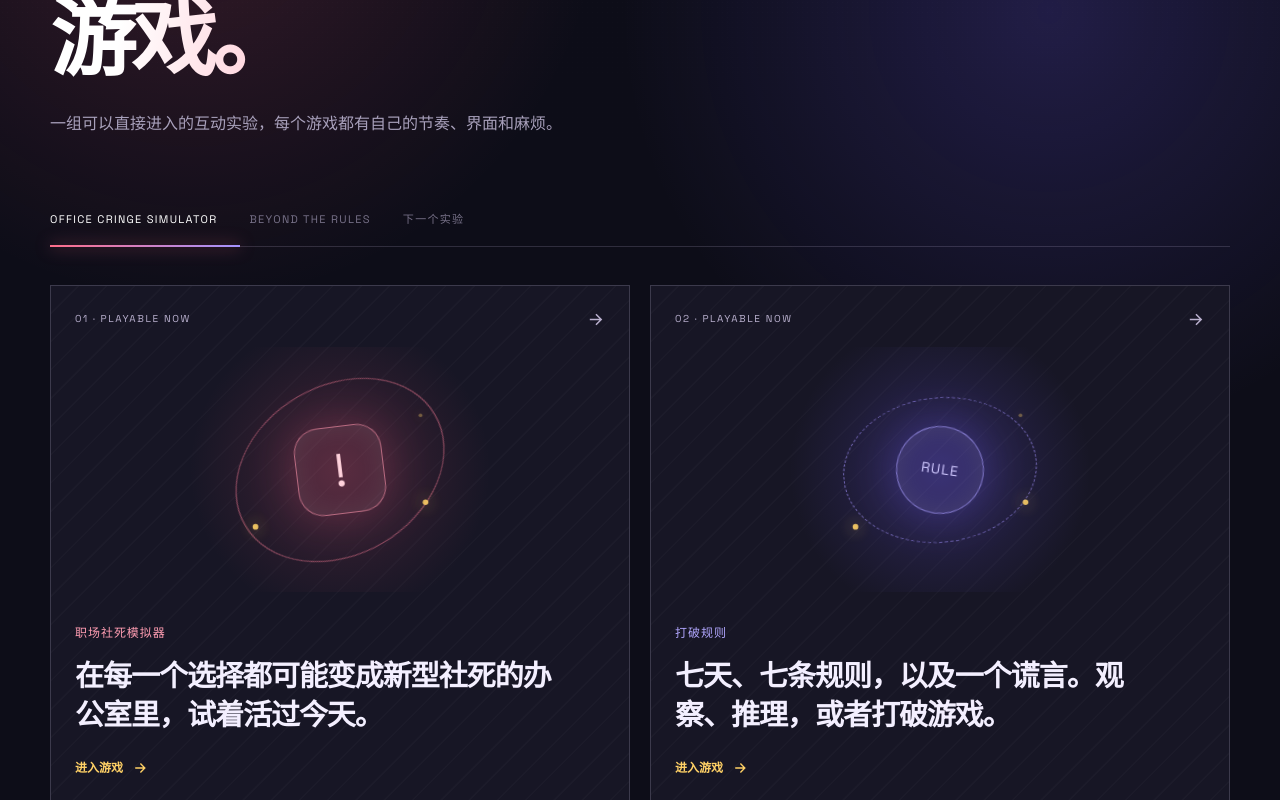
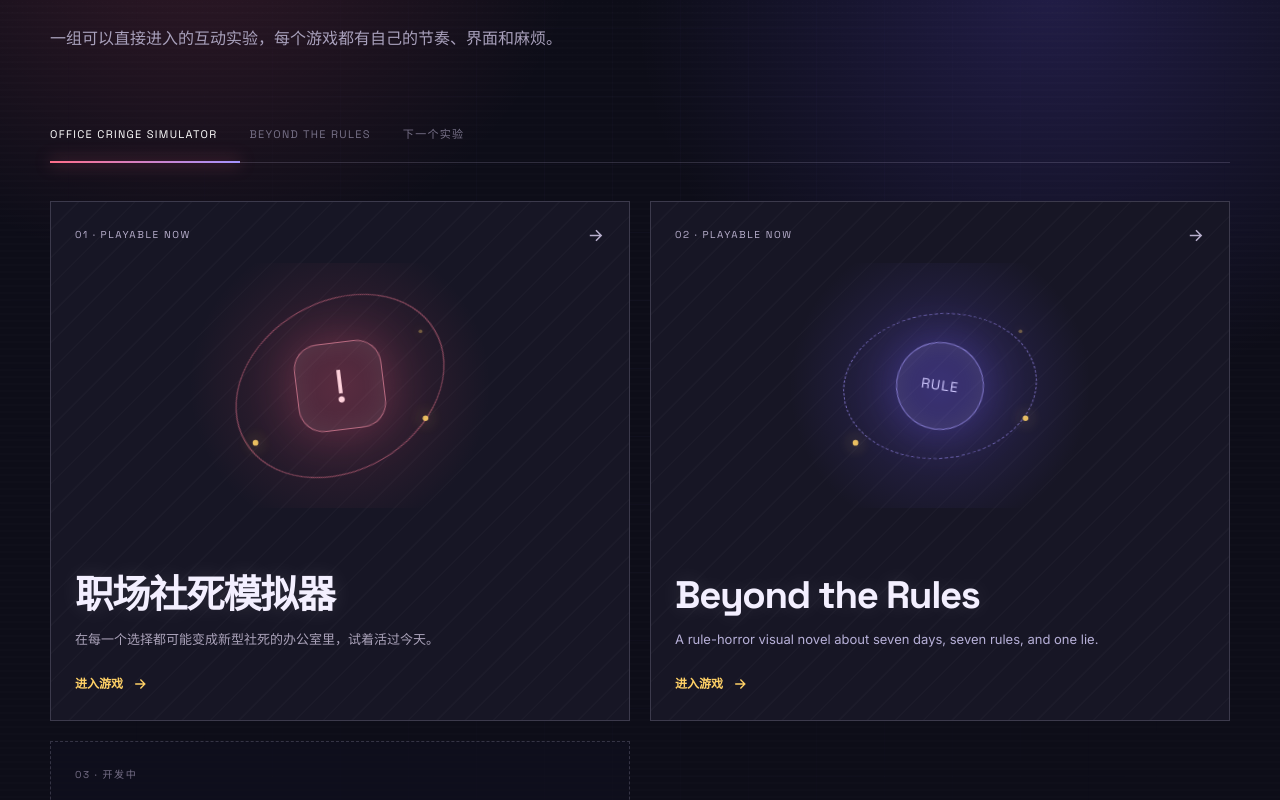
Before and after one commit to Blues-berry/portfolio-hub, a Next.js app: page /projects/game-demos in a window 1280 px wide. Shown: the part 380-1180 px from the top of the page. Built offline with nearby package versions, Linux system fonts and the light colour scheme; no server answers.

Commit message:
Enhance game lab sci-fi UI and card hierarchy

```diff
--- a/app/globals.css
+++ b/app/globals.css
@@ -2107,12 +2107,39 @@ body:has(.directory-main) .footer-inner {
 /* Interactive lab: a separate visual language from the portfolio index. */
 .game-hub-main,
 .game-player-main {
+  position: relative;
+  overflow: hidden;
   min-height: 100vh;
   color: #f4efff;
   background:
     radial-gradient(circle at 15% 18%, rgba(255, 91, 122, 0.16), transparent 25%),
     radial-gradient(circle at 82% 26%, rgba(113, 92, 255, 0.2), transparent 28%),
     #0d0d18;
+}
+
+.game-hub-main::before,
+.game-hub-main::after {
+  position: absolute;
+  inset: 0;
+  content: "";
+  pointer-events: none;
+}
+
+.game-hub-main::before {
+  z-index: 0;
+  opacity: 0.22;
+  background: repeating-linear-gradient(0deg, transparent 0 5px, rgba(255, 255, 255, 0.055) 6px, transparent 7px);
+  mix-blend-mode: screen;
+}
+
+.game-hub-main::after {
+  z-index: 0;
+  opacity: 0.2;
+  background-image:
+    linear-gradient(rgba(164, 147, 255, 0.14) 1px, transparent 1px),
+    linear-gradient(90deg, rgba(164, 147, 255, 0.14) 1px, transparent 1px);
+  background-size: 68px 68px;
+  mask-image: radial-gradient(ellipse at center, #000 10%, transparent 78%);
 }
 
 .game-hub-main {
@@ -2182,6 +2209,8 @@ body:has(.directory-main) .footer-inner {
   background-clip: text;
   -webkit-background-clip: text;
   color: transparent;
+  white-space: nowrap;
+  animation: game-title-in 900ms cubic-bezier(0.2, 0.8, 0.2, 1) both;
 }
 
 .game-hub-hero > p:last-child {
@@ -2198,6 +2227,7 @@ body:has(.directory-main) .footer-inner {
   align-items: center;
   gap: 32px;
   border-bottom: 1px solid rgba(227, 219, 255, 0.16);
+  z-index: 2;
 }
 
 .game-hub-tab {
@@ -2208,6 +2238,12 @@ body:has(.directory-main) .footer-inner {
   font-size: 11px;
   letter-spacing: 0.12em;
   text-transform: uppercase;
+  transition: color 180ms ease, letter-spacing 180ms ease;
+}
+
+.game-hub-tab:hover {
+  color: #ffd166;
+  letter-spacing: 0.16em;
 }
 
 .game-hub-tab.active {
@@ -2225,6 +2261,8 @@ body:has(.directory-main) .footer-inner {
 }
 
 .game-hub-grid {
+  position: relative;
+  z-index: 1;
   margin-top: 38px;
   display: grid;
   grid-template-columns: repeat(2, minmax(0, 1fr));
@@ -2241,7 +2279,11 @@ body:has(.directory-main) .footer-inner {
   border: 1px solid rgba(227, 219, 255, 0.18);
   background: #171625;
   transition: transform 280ms cubic-bezier(0.2, 0.8, 0.2, 1), border-color 280ms ease, box-shadow 280ms ease;
-}
+  animation: game-card-in 700ms cubic-bezier(0.2, 0.8, 0.2, 1) both;
+}
+
+.game-demo-card:nth-child(2) { animation-delay: 120ms; }
+.game-demo-card:nth-child(3) { animation-delay: 240ms; }
 
 .game-demo-card::before {
   position: absolute;
@@ -2251,6 +2293,21 @@ body:has(.directory-main) .footer-inner {
   background: repeating-linear-gradient(135deg, transparent 0 18px, rgba(255, 255, 255, 0.035) 19px 20px);
   pointer-events: none;
 }
+
+.game-demo-card::after {
+  position: absolute;
+  top: -20%;
+  bottom: -20%;
+  left: -40%;
+  width: 24%;
+  content: "";
+  background: linear-gradient(90deg, transparent, rgba(255, 255, 255, 0.22), transparent);
+  transform: rotate(16deg) translateX(-180%);
+  transition: transform 700ms ease;
+  pointer-events: none;
+}
+
+.game-demo-card:hover::after { transform: rotate(16deg) translateX(760%); }
 
 .game-demo-card:hover {
   transform: translateY(-10px) rotate(-0.5deg);
@@ -2369,23 +2426,24 @@ body:has(.directory-main) .footer-inner {
 }
 
 .game-demo-copy p {
-  margin: 0;
-  color: #ff9db2;
-  font-family: var(--font-display), sans-serif;
-  font-size: 12px;
-  letter-spacing: 0.08em;
-}
-
-.game-demo-card-rules .game-demo-copy p { color: #b2a7ff; }
+  max-width: 580px;
+  margin: 12px 0 0;
+  color: #aaa2b9;
+  font-size: 13px;
+  line-height: 1.7;
+}
+
+.game-demo-card-rules .game-demo-copy p { color: #b7b0d8; }
 
 .game-demo-copy h2 {
   max-width: 500px;
-  margin: 12px 0 0;
+  margin: 0;
   color: #f3efff;
   font-family: var(--font-display), "Microsoft YaHei", sans-serif;
-  font-size: clamp(20px, 2.4vw, 29px);
-  line-height: 1.35;
+  font-size: clamp(28px, 3vw, 42px);
+  line-height: 1.12;
   letter-spacing: -0.035em;
+  text-shadow: 0 0 22px rgba(255, 255, 255, 0.12);
 }
 
 .game-demo-enter {
@@ -2439,9 +2497,12 @@ body:has(.directory-main) .footer-inner {
 
 @keyframes game-orbit-spin { to { transform: rotate(338deg) scaleX(1.3); } }
 @keyframes game-spark-float { 0%, 100% { opacity: 0.32; transform: translateY(7px) scale(0.7); } 50% { opacity: 1; transform: translateY(-10px) scale(1.2); } }
+@keyframes game-title-in { from { opacity: 0; transform: translateY(18px); filter: blur(10px); } to { opacity: 1; transform: translateY(0); filter: blur(0); } }
+@keyframes game-card-in { from { opacity: 0; transform: translateY(28px) scale(0.98); } to { opacity: 1; transform: translateY(0) scale(1); } }
 
 @media (max-width: 760px) {
   .game-hub-hero { padding-top: 126px; padding-bottom: 54px; }
+  .game-hub-hero h1 { white-space: normal; }
   .game-hub-kicker { margin-top: 58px; }
   .game-hub-tabs { gap: 18px; overflow-x: auto; }
   .game-hub-tab { white-space: nowrap; }
--- a/components/game-demos-hub.tsx
+++ b/components/game-demos-hub.tsx
@@ -64,8 +64,8 @@ export function GameDemosHub({ locale }: { locale: Locale }) {
                 <span className="game-demo-spark spark-c" />
               </div>
               <div className="game-demo-copy">
-                <p>{isEnglish ? game.title : game.cnTitle}</p>
-                <h2>{isEnglish ? game.description : game.cnDescription}</h2>
+                <h2>{game.tone === "rules" || isEnglish ? game.title : game.cnTitle}</h2>
+                <p>{game.tone === "rules" || isEnglish ? game.description : game.cnDescription}</p>
                 <span className="game-demo-enter">{isEnglish ? "Enter game" : "进入游戏"} <ArrowIcon /></span>
               </div>
             </Link>
```
